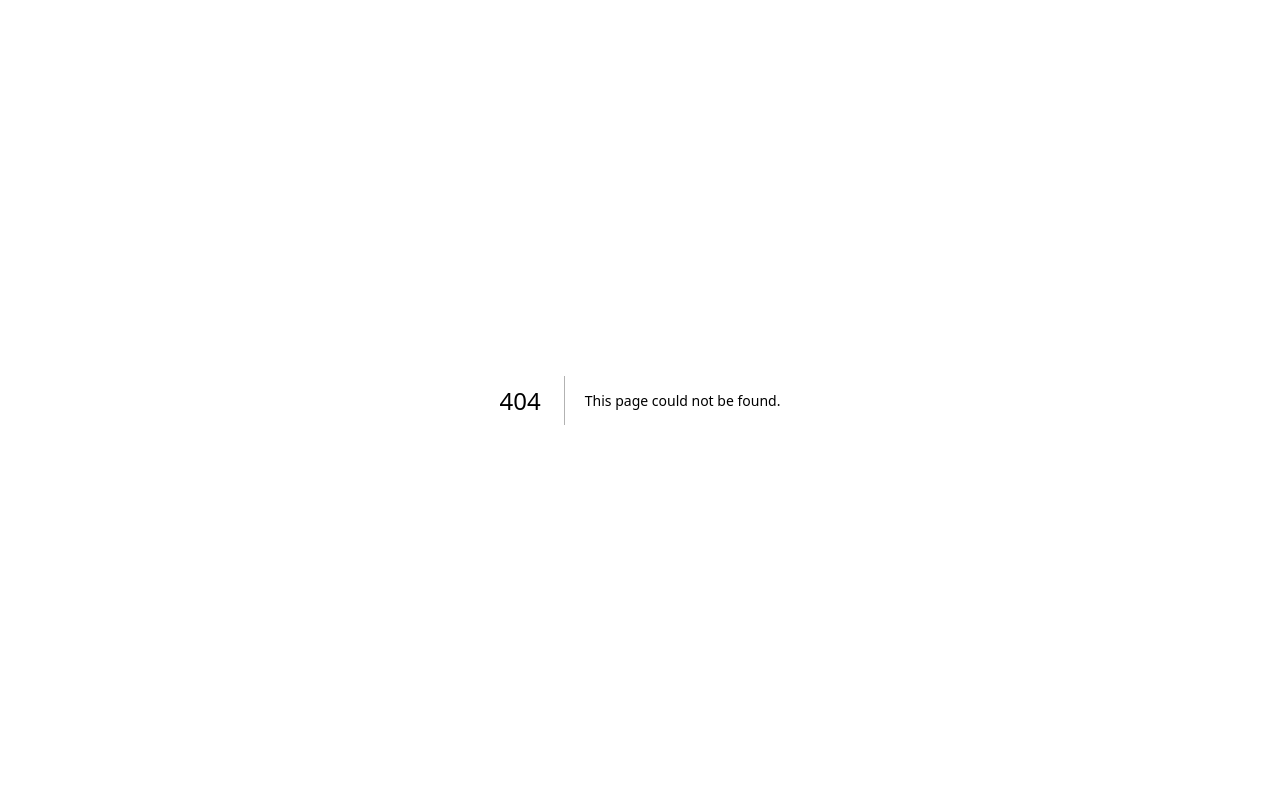
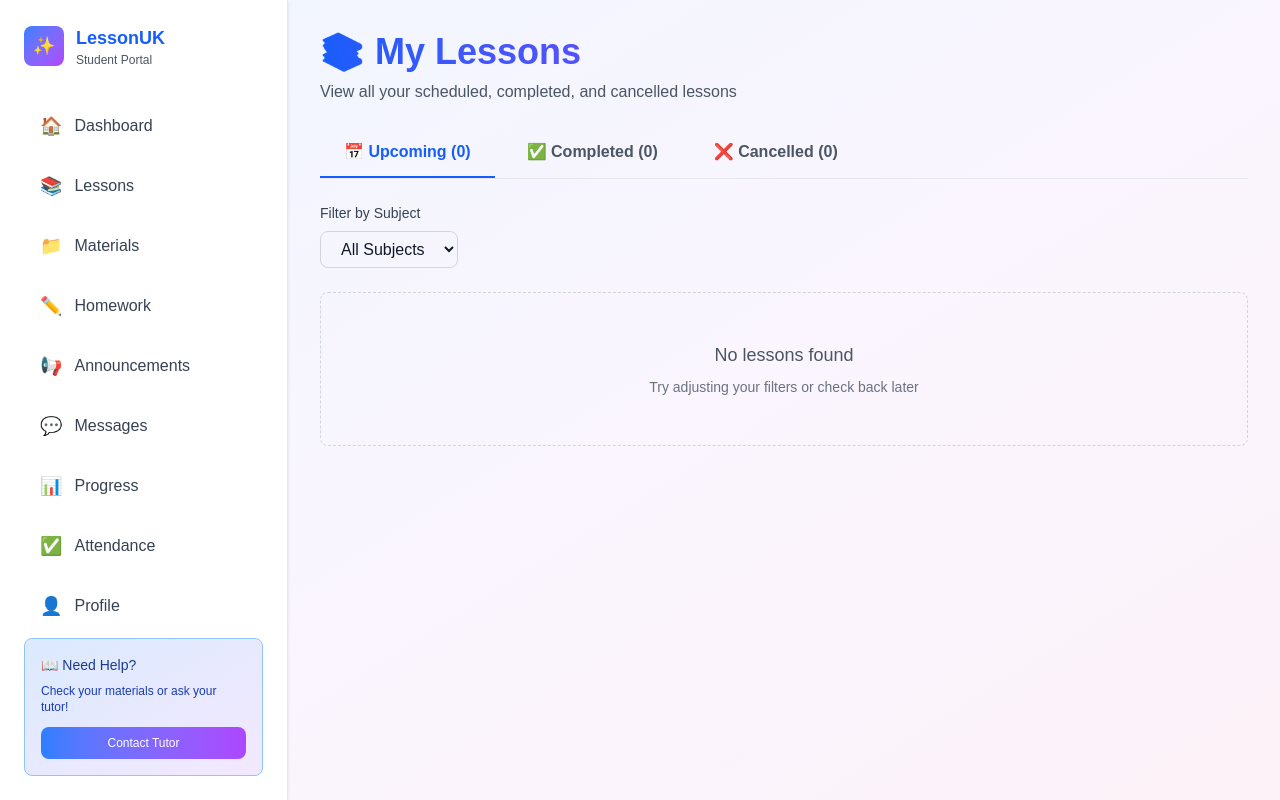
Before and after one commit to noblelar/galini_edu_book, a Next.js app: page /student/lessons in a window 1280 px wide. Before the commit this address had no page. Built offline with nearby package versions, Linux system fonts and the light colour scheme.

Commit message:
Create Lessons page with upcoming and past lessons
cgen-1cdebd2e66e747a3b231133bcc5e16d5

```diff
--- /dev/null
+++ b/src/app/student/lessons/page.tsx
@@ -0,0 +1,221 @@
+"use client";
+import { useEffect, useState } from "react";
+import Link from "next/link";
+import { StudentDB, StudentLesson } from "@/lib/booking/student-storage";
+
+type TabType = "upcoming" | "completed" | "cancelled";
+
+export default function StudentLessons() {
+  const [lessons, setLessons] = useState<StudentLesson[]>([]);
+  const [activeTab, setActiveTab] = useState<TabType>("upcoming");
+  const [filteredLessons, setFilteredLessons] = useState<StudentLesson[]>([]);
+  const [loading, setLoading] = useState(true);
+  const [studentId] = useState("student_demo_001");
+  const [filterSubject, setFilterSubject] = useState<string>("");
+  const [subjects, setSubjects] = useState<string[]>([]);
+
+  useEffect(() => {
+    const allLessons = StudentDB.getLessonsByStudent(studentId);
+    setLessons(allLessons);
+
+    const uniqueSubjects = Array.from(new Set(allLessons.map((l) => l.subject)));
+    setSubjects(uniqueSubjects);
+
+    setLoading(false);
+  }, [studentId]);
+
+  useEffect(() => {
+    let filtered = lessons;
+    const now = new Date();
+
+    if (activeTab === "upcoming") {
+      filtered = lessons.filter((l) => {
+        const lessonDate = new Date(l.date);
+        return l.status === "scheduled" && lessonDate >= now;
+      });
+    } else if (activeTab === "completed") {
+      filtered = lessons.filter((l) => l.status === "completed");
+    } else if (activeTab === "cancelled") {
+      filtered = lessons.filter((l) => l.status === "cancelled" || l.status === "rescheduled");
+    }
+
+    if (filterSubject) {
+      filtered = filtered.filter((l) => l.subject === filterSubject);
+    }
+
+    setFilteredLessons(filtered);
+  }, [lessons, activeTab, filterSubject]);
+
+  if (loading) {
+    return <div className="flex items-center justify-center min-h-screen">Loading...</div>;
+  }
+
+  const upcomingCount = lessons.filter((l) => {
+    const now = new Date();
+    const lessonDate = new Date(l.date);
+    return l.status === "scheduled" && lessonDate >= now;
+  }).length;
+
+  const completedCount = lessons.filter((l) => l.status === "completed").length;
+  const cancelledCount = lessons.filter((l) => l.status === "cancelled" || l.status === "rescheduled").length;
+
+  return (
+    <div className="space-y-6">
+      {/* Header */}
+      <div>
+        <h1 className="text-4xl font-bold bg-gradient-to-r from-blue-600 to-purple-600 bg-clip-text text-transparent">
+          📚 My Lessons
+        </h1>
+        <p className="text-gray-600 mt-2">View all your scheduled, completed, and cancelled lessons</p>
+      </div>
+
+      {/* Tabs */}
+      <div className="flex gap-2 border-b border-gray-200">
+        <button
+          onClick={() => setActiveTab("upcoming")}
+          className={`px-6 py-3 font-semibold transition-all border-b-2 ${
+            activeTab === "upcoming"
+              ? "border-blue-600 text-blue-600"
+              : "border-transparent text-gray-600 hover:text-gray-900"
+          }`}
+        >
+          📅 Upcoming ({upcomingCount})
+        </button>
+        <button
+          onClick={() => setActiveTab("completed")}
+          className={`px-6 py-3 font-semibold transition-all border-b-2 ${
+            activeTab === "completed"
+              ? "border-blue-600 text-blue-600"
+              : "border-transparent text-gray-600 hover:text-gray-900"
+          }`}
+        >
+          ✅ Completed ({completedCount})
+        </button>
+        <button
+          onClick={() => setActiveTab("cancelled")}
+          className={`px-6 py-3 font-semibold transition-all border-b-2 ${
+            activeTab === "cancelled"
+              ? "border-blue-600 text-blue-600"
+              : "border-transparent text-gray-600 hover:text-gray-900"
+          }`}
+        >
+          ❌ Cancelled ({cancelledCount})
+        </button>
+      </div>
+
+      {/* Filters */}
+      <div className="flex gap-4 items-center flex-wrap">
+        <div>
+          <label className="block text-sm font-medium text-gray-700 mb-2">Filter by Subject</label>
+          <select
+            value={filterSubject}
+            onChange={(e) => setFilterSubject(e.target.value)}
+            className="px-4 py-2 border border-gray-300 rounded-lg focus:outline-none focus:ring-2 focus:ring-blue-500"
+          >
+            <option value="">All Subjects</option>
+            {subjects.map((subject) => (
+              <option key={subject} value={subject}>
+                {subject}
+              </option>
+            ))}
+          </select>
+        </div>
+      </div>
+
+      {/* Lessons List */}
+      <div className="space-y-4">
+        {filteredLessons.length > 0 ? (
+          filteredLessons.map((lesson) => (
+            <div
+              key={lesson.id}
+              className="border border-gray-200 rounded-lg p-6 bg-white shadow-sm hover:shadow-lg transition-all"
+            >
+              <div className="flex items-start justify-between">
+                <div className="flex-1">
+                  <div className="flex items-center gap-3 mb-3">
+                    <h3 className="text-2xl font-bold text-gray-900">{lesson.subject}</h3>
+                    <span className={`px-3 py-1 rounded-full text-xs font-semibold ${getStatusColor(lesson.status)}`}>
+                      {lesson.status.charAt(0).toUpperCase() + lesson.status.slice(1)}
+                    </span>
+                    <span className={`px-3 py-1 rounded-full text-xs font-semibold ${lesson.lessonType === "one_to_one" ? "bg-blue-100 text-blue-700" : "bg-purple-100 text-purple-700"}`}>
+                      {lesson.lessonType === "one_to_one" ? "1:1" : "Group"}
+                    </span>
+                  </div>
+
+                  <div className="grid grid-cols-2 md:grid-cols-4 gap-4 mt-4">
+                    <div>
+                      <p className="text-xs text-gray-600 uppercase tracking-wide">Tutor</p>
+                      <p className="font-semibold text-gray-900 mt-1">👨‍🏫 {lesson.tutorName}</p>
+                    </div>
+                    <div>
+                      <p className="text-xs text-gray-600 uppercase tracking-wide">Date</p>
+                      <p className="font-semibold text-gray-900 mt-1">📅 {lesson.date}</p>
+                    </div>
+                    <div>
+                      <p className="text-xs text-gray-600 uppercase tracking-wide">Time</p>
+                      <p className="font-semibold text-gray-900 mt-1">🕐 {lesson.slot}</p>
+                    </div>
+                    <div>
+                      <p className="text-xs text-gray-600 uppercase tracking-wide">Duration</p>
+                      <p className="font-semibold text-gray-900 mt-1">⏱️ {lesson.duration} hour{lesson.duration !== 1 ? "s" : ""}</p>
+                    </div>
+                  </div>
+
+                  {lesson.notes && (
+                    <div className="mt-4 p-3 bg-blue-50 rounded-lg border border-blue-200">
+                      <p className="text-sm text-blue-900">
+                        <strong>📝 Notes:</strong> {lesson.notes}
+                      </p>
+                    </div>
+                  )}
+
+                  {lesson.attendance && (
+                    <div className="mt-3">
+                      <p className="text-sm font-medium text-gray-700">
+                        ✅ Attendance: <span className="text-green-600">{lesson.attendance.charAt(0).toUpperCase() + lesson.attendance.slice(1)}</span>
+                      </p>
+                    </div>
+                  )}
+                </div>
+
+                <div className="ml-6 flex flex-col gap-2">
+                  <Link
+                    href={`/student/lessons/${lesson.id}`}
+                    className="px-4 py-2 bg-blue-600 text-white rounded-lg hover:bg-blue-700 transition-colors font-medium text-center"
+                  >
+                    View Details
+                  </Link>
+                  {lesson.status === "scheduled" && lesson.meetingLink && (
+                    <a
+                      href={lesson.meetingLink}
+                      target="_blank"
+                      rel="noopener noreferrer"
+                      className="px-4 py-2 bg-green-600 text-white rounded-lg hover:bg-green-700 transition-colors font-medium text-center"
+                    >
+                      Join Now
+                    </a>
+                  )}
+                </div>
+              </div>
+            </div>
+          ))
+        ) : (
+          <div className="text-center py-12 border border-dashed border-gray-300 rounded-lg">
+            <p className="text-gray-600 text-lg mb-2">No lessons found</p>
+            <p className="text-gray-500 text-sm">Try adjusting your filters or check back later</p>
+          </div>
+        )}
+      </div>
+    </div>
+  );
+}
+
+function getStatusColor(status: string): string {
+  const colors: Record<string, string> = {
+    scheduled: "bg-green-100 text-green-700",
+    completed: "bg-blue-100 text-blue-700",
+    cancelled: "bg-red-100 text-red-700",
+    rescheduled: "bg-yellow-100 text-yellow-700",
+  };
+  return colors[status] || "bg-gray-100 text-gray-700";
+}
```
